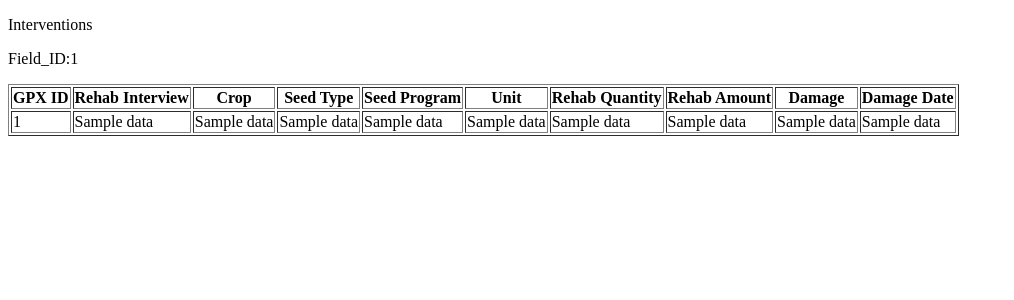
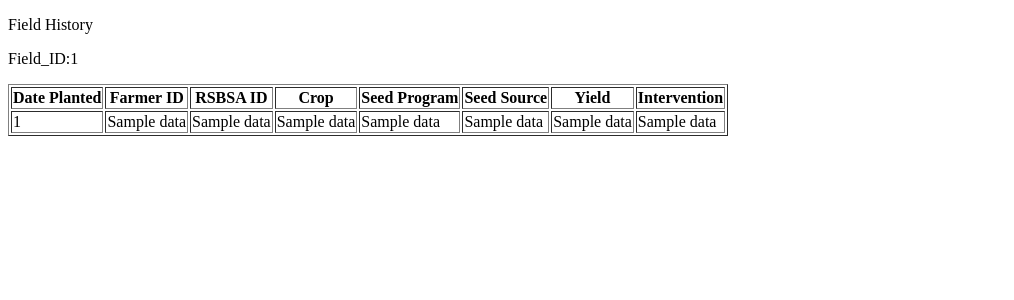
Before and after one commit to emilgamad/geomap, a Flask app: template templates/fields.html in a window 1280 px wide. Shown: the top 300 px of the page, without its empty margins (0-1014 px from the left). Run offline with Flask 2, Linux system fonts and the light colour scheme; the template is opened without the code that fills it: most values are stand-ins (such as "Sample title", 1, 10 or a date in 2020).

Commit message:
Updated getting of tbleplants

```diff
--- a/app.py
+++ b/app.py
@@ -22,7 +22,7 @@ def get_map_markers_by_gpx_id():
 
 @app.route("/get_map_polygon_by_gpx_id_rcm")
 def get_map_polygon_by_gpx_id():
-        rows = con.get_geo_data()
+        rows = con.get_geo_data1()
         dataframe = create_data_frame.create_data_frame(rows)
         map = create_map_polygon.create_map_polygon(dataframe)
         return map._repr_html_()
@@ -52,12 +52,12 @@ def get_all_map_markers_by_gpx_id_ifarm():
 
 @app.route("/get_map_markers_by_gpx_id_iFarm")
 def get_map_markers_by_gpx_id_ifarm():
-        data = request.json
-        try:
-                gpx_id = data.get("gpx_id",None)
-        except:
-                return "<p>No Gpx Id</p>"
-        rows = con.get_all_gpx_info_by_gpx_id_ifarm(gpx_id)
+        #data = request.json
+        # try:
+        #         gpx_id = data.get("gpx_id",None)
+        # except:
+        #         return "<p>No Gpx Id</p>"
+        rows = con.get_all_gpx_info_by_gpx_id_ifarm("2314-00771-01")
         dataframe = create_data_frame.create_data_frame_ifarm(rows)
         map = create_map_markers.create_map_marker(dataframe)
         return map._repr_html_()
@@ -104,8 +104,9 @@ def filter_map():
 
 @app.route("/fields/<gpx_id>", methods = ['GET'])
 def fields(gpx_id):
-        data = con.get_intervention_data_by_gpx_id(gpx_id)
-        return render_template("fields.html",data=data,gpx_id=gpx_id)
+        #data = con.get_intervention_data_by_gpx_id(gpx_id)
+        data = con.get_field_history_data_by_gpx_id(gpx_id)
+        return render_template("fields.html",data=data,gpx_id=gpx_id,)
 
 @app.route("/filter_basic_map", methods = ['GET','POST'])
 def filter_basic_map():
--- a/connect_to_mysql.py
+++ b/connect_to_mysql.py
@@ -67,11 +67,11 @@ def get_barangay_rcm(municipality=None):
 #     return rows
 
 
-def get_geo_data():
+def get_geo_data1():
     connection = pymysql.connect(host=server_host,user=user,passwd=password,database=database3)
     #connection = pymysql.connect(host=server_host,user=user,passwd=password,database=database3)
     cursor = connection.cursor()
-    cursor.execute("Select * from gpx_track_segments where gpx_id='6541-00002-01'")
+    cursor.execute("Select * from gpx_track_segments where gpx_id='2314-00771-01'")
     #cursor.execute("Select * from gpx_infos where user='2036'")
     rows = cursor.fetchall()
 
@@ -80,15 +80,16 @@ def get_geo_data():
 def get_geo_data(gpx_id):
     connection = pymysql.connect(host=server_host,user=user,passwd=password,database=database3)
     cursor = connection.cursor()
-    cursor.execute("Select * from gpx_track_segments where gpx_id='{}'".format(gpx_id))
+    statement = "Select * from gpx_track_segments where gpx_id = '{}'".format(gpx_id)
+    #print(statement)
+    cursor.execute(statement)
     rows = cursor.fetchall()
     return rows
 
 def get_filter_data(region, province, municipality, barangay):
     connection = pymysql.connect(host=server_host,user=user,passwd=password,database=database3)
     cursor = connection.cursor()
-    query_string = ("SELECT fields.field_id,fields.farmer_id,farmers.rsbsa_id,fields.field_name,fields.field_size_ha,fields.gpx_id, gpx_infos.area, gpx_infos.center_lat, gpx_infos.center_lng, tblplant.dtmPlantPlanted, tblrefcom.strCom, tblrefseedtype.strSeedType, tblrefseedsrc.strSeedSrc FROM fields LEFT JOIN farmers ON farmers.farmer_id = fields.farmer_id LEFT JOIN gpx_infos ON gpx_infos.gpx_id = fields.gpx_id  LEFT JOIN tblplant ON tblplant.strPlantFarmerId = farmers.farmer_id LEFT JOIN tblrefcom ON tblplant.intPlantComId =  tblrefcom.intComId LEFT JOIN tblrefseedtype ON tblplant.intPlantSeedTypeId LEFT JOIN tblrefseedsrc ON tblrefseedsrc.intSeedSrcID =  tblplant.intPlantSeedSrcId WHERE ")
-
+    query_string = ("SELECT fields.field_id,fields.farmer_id,farmers.rsbsa_id,fields.field_name,fields.field_size_ha,fields.gpx_id, gpx_infos.area, gpx_infos.center_lat, gpx_infos.center_lng, tblplant.dtmPlantPlanted, tblrefcom.strCom, tblrefseedtype.strSeedType, tblrefseedsrc.strSeedSrc FROM fields LEFT JOIN farmers ON farmers.farmer_id = fields.farmer_id LEFT JOIN gpx_infos ON gpx_infos.gpx_id = fields.gpx_id  LEFT JOIN tblplant ON tblplant.strPlantGpxId = fields.gpx_id LEFT JOIN tblrefcom ON tblplant.intPlantComId =  tblrefcom.intComId LEFT JOIN tblrefseedtype ON tblplant.intPlantSeedTypeId LEFT JOIN tblrefseedsrc ON tblrefseedsrc.intSeedSrcID =  tblplant.intPlantSeedSrcId WHERE ")
     if region:
         condition_string = "farmers.region_id = {}".format(region)
     if province:
@@ -98,7 +99,7 @@ def get_filter_data(region, province, municipality, barangay):
     if barangay:
         condition_string = "farmers.barangay_id = {}".format(barangay)
     full_string = query_string+condition_string
-    print(full_string)
+    #print(full_string)
     cursor.execute(query_string+condition_string)
     rows = cursor.fetchall()
     return rows
@@ -123,7 +124,7 @@ def get_farmer_data(gpx_id):
     connection = pymysql.connect(host=server_host,user=user,passwd=password,database=database)
     cursor = connection.cursor()
     statement = "Select * from farmers where farmer_id='{}'".format(gpx_id)
-    print(statement)
+    #print(statement)
     cursor.execute("Select * from farmers where farmer_id='{}'".format(gpx_id))
     rows = cursor.fetchall()
     return rows
@@ -140,7 +141,7 @@ def get_all_gpx_info_by_gpx_id_ifarm(gpx_id):
     connection = pymysql.connect(host=server_host,user=user,passwd=password,database=database3)
     cursor = connection.cursor()
     statement = "Select * from gpx_infos where gpx_id='{}'".format(gpx_id)
-    print(statement)
+    #print(statement)
     cursor.execute(statement)
     #cursor.execute("SELECT * FROM farmers join gpx_infos where farmer_id where gpx_id='{}'".format(gpx_id))
     rows = cursor.fetchall()
@@ -150,7 +151,7 @@ def get_farmer_data_ifarm(farmer_id):
     connection = pymysql.connect(host=server_host,user=user,passwd=password,database=database3)
     cursor = connection.cursor()
     statement = "Select * from farmers where farmer_id='{}'".format(farmer_id)
-    print(statement)
+    #print(statement)
     cursor.execute(statement)
     rows = cursor.fetchall()
     return rows
@@ -162,3 +163,11 @@ def get_intervention_data_by_gpx_id(gpx_id):
     cursor.execute(statement)
     rows = cursor.fetchall()
     return rows
+
+def get_field_history_data_by_gpx_id(gpx_id):
+    connection = pymysql.connect(host=server_host,user=user,passwd=password,database=database3)
+    cursor = connection.cursor()
+    statement = "'{}'".format(gpx_id)
+    cursor.execute(statement)
+    rows = cursor.fetchall()
+    return rows
--- a/create_data_frame.py
+++ b/create_data_frame.py
@@ -141,6 +141,7 @@ def create_filtered_polygon_dataframe(data):
     time_measured = []
     status = []
 
+    #print(data)
     for i in data:
         if i[2] and i[3]:
             id.append(i[0])
--- a/create_map_polygon.py
+++ b/create_map_polygon.py
@@ -82,7 +82,7 @@ def add_track_segments(rows):
         folium_polygon = folium.GeoJson(polygon)
         if not details.empty:
             folium.Tooltip(html).add_to(folium_polygon)
-            folium.Popup("<p><a href=/fields/{}>Interventions</a></p>".format(gpx_id)).add_to(folium_polygon)
+            folium.Popup("<p><a href=/fields/{}>Field History</a></p>".format(gpx_id)).add_to(folium_polygon)
         map.add_child(folium_polygon)
 
         # except:
--- a/templates/fields.html
+++ b/templates/fields.html
@@ -6,20 +6,18 @@
     <meta http-equiv="X-UA-Compatible" content="ie=edge">
     <title>iFarm</title>
 </head>
-    <p>Interventions</p>
+    <p>Field History</p>
     <p>Field_ID:{{gpx_id}}</p>
     <table border="1">
         <tr>
-            <th>GPX ID</th>
-            <th>Rehab Interview</th>
+            <th>Date Planted</th>
+            <th>Farmer ID</th>
+            <th>RSBSA ID</th>
             <th>Crop</th>
-            <th>Seed Type</th>
             <th>Seed Program</th>
-            <th>Unit</th>
-            <th>Rehab Quantity</th>
-            <th>Rehab Amount</th>
-            <th>Damage</th>
-            <th>Damage Date</th>
+            <th>Seed Source</th>
+            <th>Yield</th>
+            <th>Intervention</th>
         </tr>
         {%for i in data%}
         <tr>
@@ -31,8 +29,6 @@
             <td>{{i[5]}}</td>
             <td>{{i[6]}}</td>
             <td>{{i[7]}}</td>
-            <td>{{i[8]}}</td>
-            <td>{{i[9]}}</td>
         </tr>
         {%endfor%}
     </table>
```
